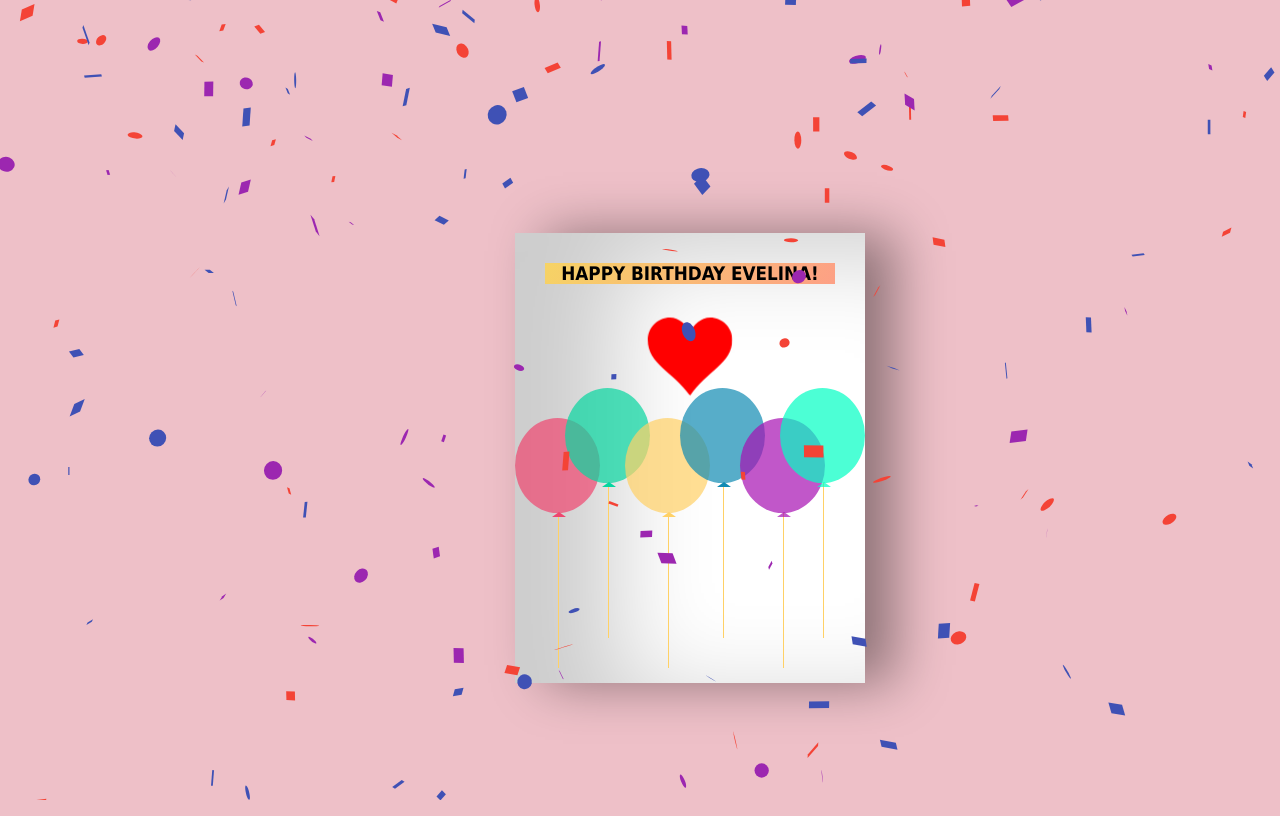
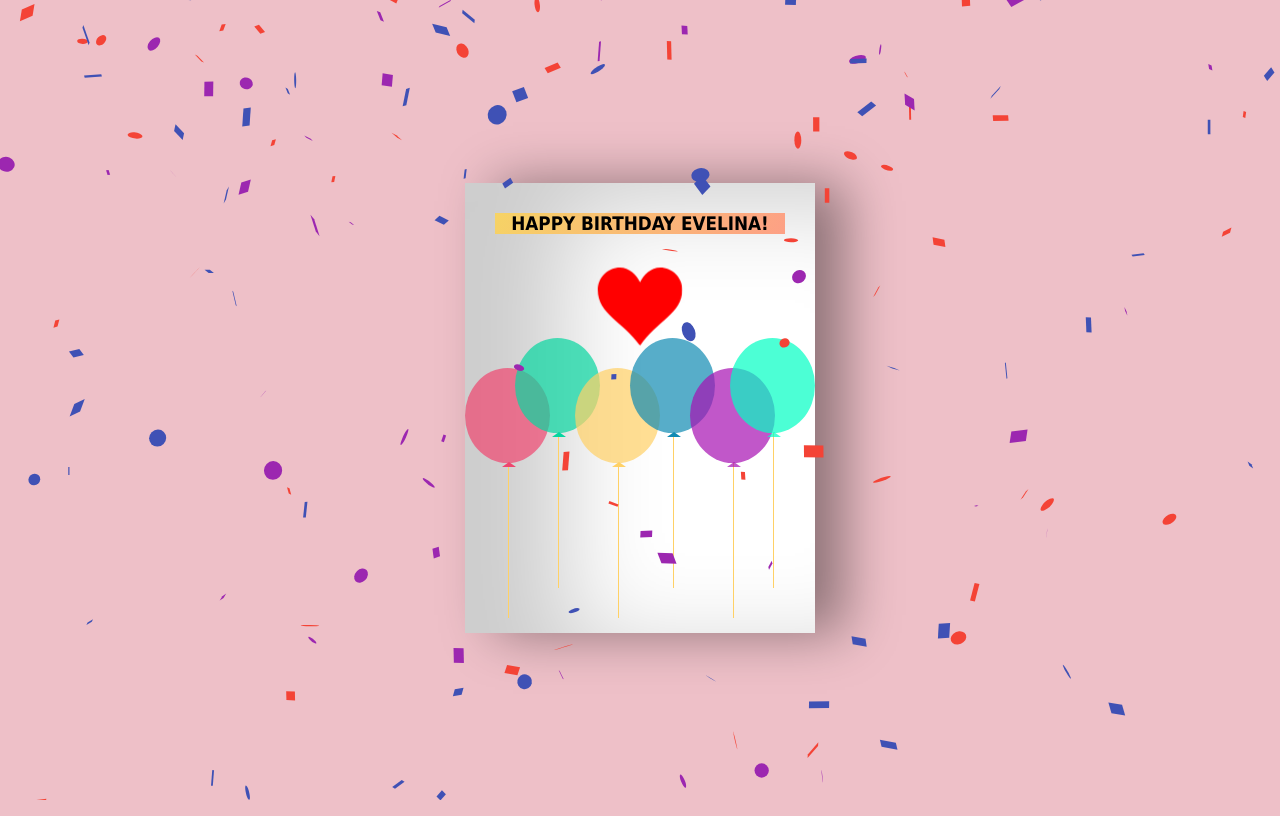
Before and after one commit to zaikis/Birthday-Card, a React (Create React App) app: page / in a window 1280 px wide. Built offline with nearby package versions, Linux system fonts and the light colour scheme.

Commit message:
Update styles.css

```diff
--- a/src/styles.css
+++ b/src/styles.css
@@ -8,8 +8,8 @@ body {
 
 .birthdayCard {
   position: relative;
-  width: 250px;
-  height: 350px;
+  width: 350px;
+  height: 450px;
   cursor: pointer;
   transform-style: preserve-3d;
   transform: perspective(2500px);
```
